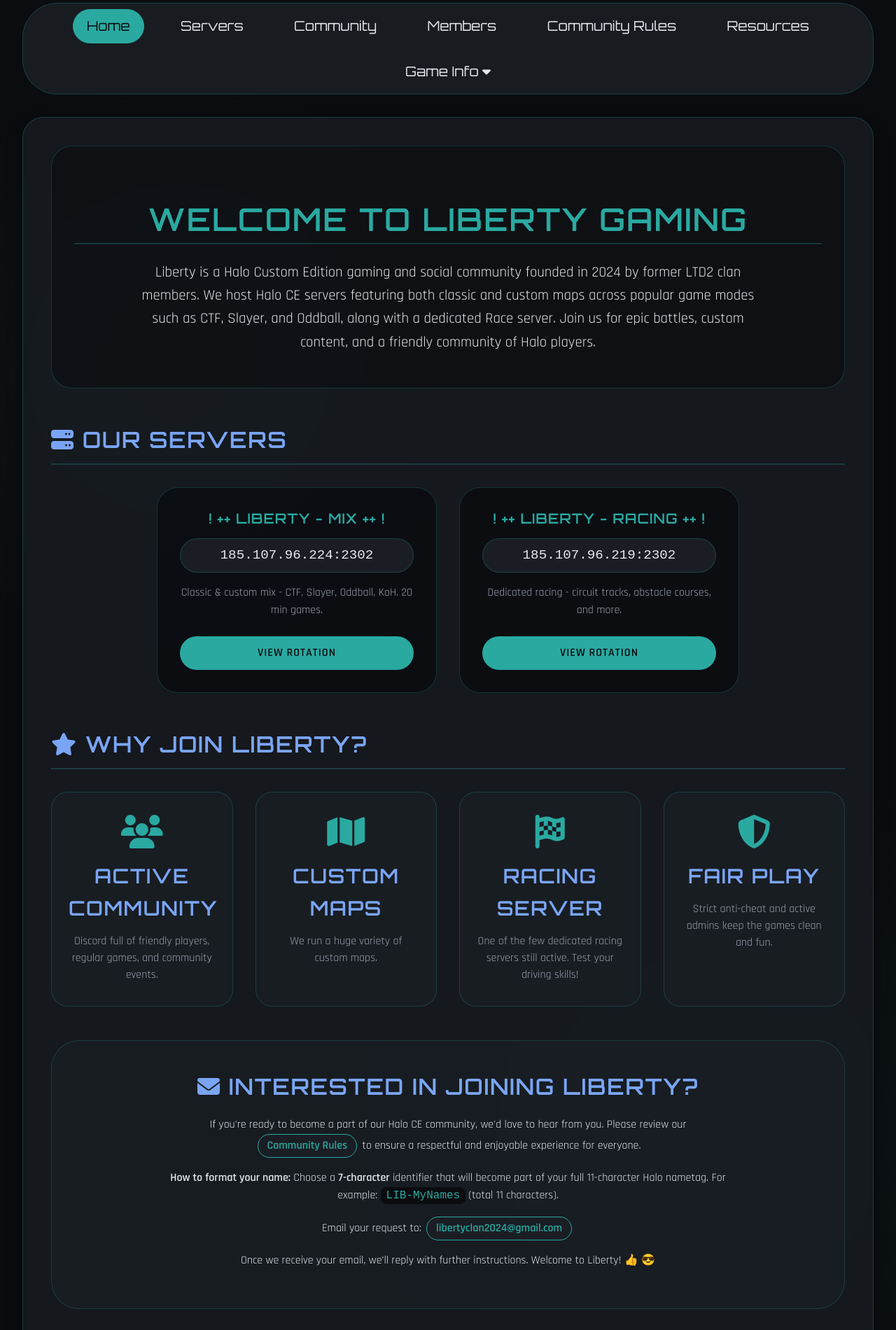
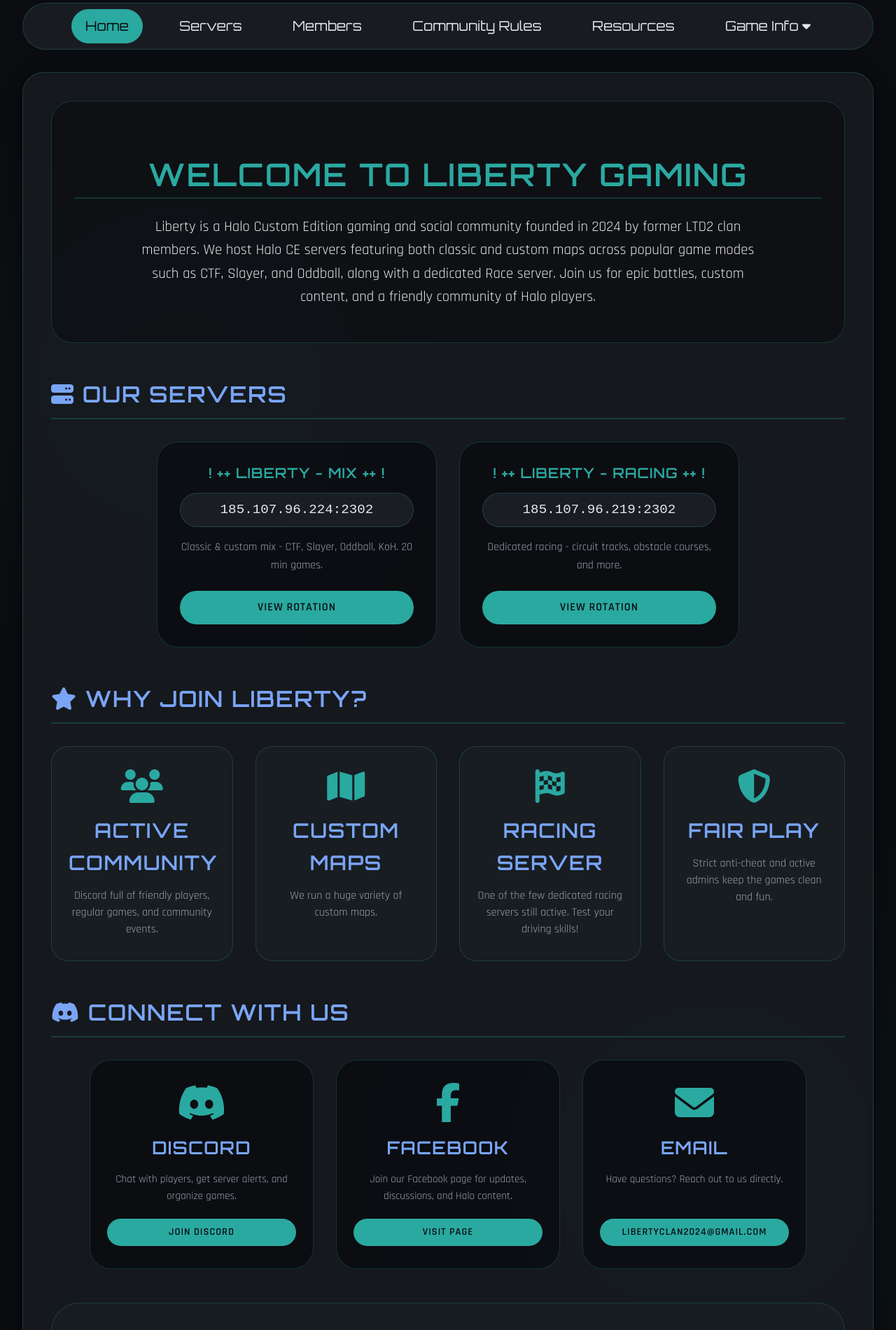
Before and after one commit to Chalwk/liberty-ce, a Jekyll site: the page built from index.html, in a window 1280 px wide. Shown: the part 290-2190 px from the top of the page at 70% size. Built offline with Jekyll 4.4.1, drawn with Linux system fonts in a browser that asks for light colours; some of the changed text lies outside the part shown.

Commit message:
(refactor) removed community.html and refactored index.html with layout/css changes.

```diff
--- a/_includes/header.html
+++ b/_includes/header.html
@@ -20,8 +20,6 @@
                href="{{ site.baseurl }}/index">Home</a></li>
         <li><a class="nav-link {% if page.url == '/pages/servers' %}active{% endif %}"
                href="{{ site.baseurl }}/pages/servers">Servers</a></li>
-        <li><a class="nav-link {% if page.url == '/pages/community' %}active{% endif %}"
-               href="{{ site.baseurl }}/pages/community">Community</a></li>
         <li><a class="nav-link {% if page.url == '/pages/members' %}active{% endif %}"
                href="{{ site.baseurl }}/pages/members">Members</a></li>
         <li><a class="nav-link {% if page.url == '/pages/community-rules' %}active{% endif %}"
--- a/index.html
+++ b/index.html
@@ -61,26 +61,40 @@
     </div>
 </div>
 
-<div class="join-section">
-    <h3><i class="fas fa-envelope"></i> Interested in Joining Liberty?</h3>
-    <p>If you're ready to become a part of our Halo CE community, we'd love to hear from you. Please review our <a
-            href="https://liberty-ce.net/pages/community-rules" class="rules-link">Community Rules</a> to ensure a
-        respectful and enjoyable experience for everyone.</p>
-    <p><strong>How to format your name:</strong> Choose a <strong>7-character</strong> identifier that will become part
-        of your full 11-character Halo nametag. For example: <code>LIB-MyNames</code> (total 11 characters).</p>
-    <p>Email your request to: <a href="mailto:libertyclan2024@gmail.com"
-                                 class="email-link">libertyclan2024@gmail.com</a></p>
-    <p>Once we receive your email, we’ll reply with further instructions. Welcome to Liberty! 👍 😎</p>
+<h2><i class="fab fa-discord"></i> Connect With Us</h2>
+<div class="community-hub">
+    <div class="community-card">
+        <i class="fab fa-discord"></i>
+        <h3>Discord</h3>
+        <p>Chat with players, get server alerts, and organize games.</p>
+        <a class="btn" href="https://discord.gg/3J2Zppghz5" target="_blank">Join Discord</a>
+    </div>
+    <div class="community-card">
+        <i class="fab fa-facebook-f"></i>
+        <h3>Facebook</h3>
+        <p>Join our Facebook page for updates, discussions, and Halo content.</p>
+        <a class="btn" href="https://www.facebook.com/LibertyClan" target="_blank">Visit Page</a>
+    </div>
+    <div class="community-card">
+        <i class="fas fa-envelope"></i>
+        <h3>Email</h3>
+        <p>Have questions? Reach out to us directly.</p>
+        <a class="btn" href="mailto:libertyclan2024@gmail.com">libertyclan2024@gmail.com</a>
+    </div>
 </div>
 
-<div class="cta-section">
-    <h3><i class="fab fa-discord"></i> Hang out with us</h3>
-    <p style="margin-bottom: 1rem; color: var(--text-light);">Join our Discord to get server alerts, organize games,
-        and meet fellow Spartans.</p>
-    <a class="btn" href="https://discord.gg/3J2Zppghz5" target="_blank">Join Discord</a>
-    <a class="btn" href="pages/community"
-       style="background: transparent; border: 1px solid var(--primary); color: var(--primary); margin-left: 1rem;">Explore
-        Community</a>
+<div class="join-section">
+    <h3><i class="fas fa-user-plus"></i> Interested in Joining Liberty?</h3>
+    <p>If you're ready to become a part of our Halo CE community, we'd love to hear from you. Please review our <a
+            class="rules-link" href="pages/community-rules">Community Rules</a> to ensure a respectful and enjoyable
+        experience for everyone.</p>
+    <p><strong>How to format your name:</strong> Choose a <strong>7-character</strong> identifier that becomes part of
+        your full 11‑character Halo nametag.<br>
+        Example: <code>LIB-MyNames</code> (total 11 characters).</p>
+    <p>Email your request to: <a class="email-link"
+                                 href="mailto:libertyclan2024@gmail.com">libertyclan2024@gmail.com</a>
+    </p>
+    <p>Once we receive your email, we’ll reply with further instructions. Welcome to Liberty! 👍 😎</p>
 </div>
 
 <style>
@@ -207,25 +221,68 @@
         line-height: 1.5;
     }
 
-    .cta-section {
-        text-align: center;
-        background: rgba(42, 169, 161, 0.1);
-        border-radius: 40px;
-        padding: 2.5rem;
-        margin: 2rem 0 1rem;
-        border: 1px dashed var(--primary);
+    .community-hub {
+        display: flex;
+        flex-wrap: wrap;
+        gap: 2rem;
+        justify-content: center;
+        margin: 2rem 0 3rem;
     }
 
-    .cta-section h3 {
-        font-size: 2rem;
+    .community-card {
+        background: rgba(10, 12, 15, 0.8);
+        border: 1px solid var(--border-glow);
+        border-radius: 30px;
+        padding: 2rem 1.5rem;
+        text-align: center;
+        transition: var(--transition);
+        /* Equal width and height */
+        flex: 1 1 280px;
+        max-width: 320px;
+        display: flex;
+        flex-direction: column;
+    }
+
+    .community-card:hover {
+        transform: translateY(-6px);
+        border-color: var(--primary);
+        box-shadow: 0 0 20px var(--primary);
+    }
+
+    .community-card i {
+        font-size: 3.5rem;
         color: var(--primary);
         margin-bottom: 1rem;
     }
 
-    .cta-section .btn {
-        font-size: 1.2rem;
-        padding: 0.8rem 2rem;
-        margin-top: 1rem;
+    .community-card h3 {
+        font-size: 1.6rem;
+        margin-bottom: 0.8rem;
+        color: var(--accent);
+    }
+
+    .community-card p {
+        color: var(--text-muted);
+        margin-bottom: 1.2rem;
+        font-size: 0.95rem;
+        flex-grow: 1;
+    }
+
+    .community-card .btn {
+        font-size: 0.9rem;
+        padding: 0.5rem 1rem;
+        white-space: nowrap;
+        overflow-x: auto;
+        display: inline-block;
+        margin-top: auto;
+        text-align: center;
+    }
+
+    @media (max-width: 550px) {
+        .community-card .btn {
+            white-space: normal;
+            word-break: break-all;
+        }
     }
 
     .join-section {
@@ -272,7 +329,7 @@
         font-size: 1rem;
     }
 
-    @media (max-width: 600px) {
+    @media (max-width: 700px) {
         .hero h2 {
             font-size: 2rem;
         }
@@ -289,23 +346,18 @@
             font-size: 1.5rem;
         }
 
-        .cta-section h3,
-        .join-section h3 {
-            font-size: 1.6rem;
-        }
-
-        .cta-section .btn {
-            display: block;
-            width: 100%;
-            margin: 0.5rem 0;
-        }
-
-        .cta-section a.btn:last-child {
-            margin-left: 0 !important;
+        .community-card {
+            flex: 1 1 260px;
+            max-width: 300px;
+            padding: 1.5rem;
         }
 
         .join-section {
             padding: 1.5rem;
+        }
+
+        .join-section h3 {
+            font-size: 1.6rem;
         }
 
         .join-section .email-link,
--- a/pages/community.html
+++ /dev/null
@@ -1,95 +0,0 @@
----
-layout: default
-title: Community
----
-
-<!--
-  Liberty Gaming - Halo CE Website
-  Developer: Jericho Crosby / Chalwk
-  Copyright (c) 2026 Liberty Gaming - Halo CE. All rights reserved.
-  This file is part of the proprietary Liberty Gaming website.
-  Use, copying, or distribution without permission is strictly prohibited.
--->
-
-<h1>Join the Community</h1>
-<p>We're a friendly bunch of Halo CE enthusiasts. Jump into our Discord, follow us on YouTube and Facebook.</p>
-
-<div class="community-links">
-    <div class="community-card">
-        <i class="fab fa-discord"></i>
-        <h3>Discord</h3>
-        <p>Chat with players, get server alerts, and organize games.</p>
-        <a class="btn" href="https://discord.gg/3J2Zppghz5">Join Discord</a>
-    </div>
-    <div class="community-card">
-        <i class="fab fa-youtube"></i>
-        <h3>YouTube</h3>
-        <p>Watch gameplay, map showcases, and tutorials.</p>
-        <a class="btn" href="#">COMING SOON</a>
-    </div>
-    <div class="community-card">
-        <i class="fab fa-facebook-f"></i>
-        <h3>Facebook</h3>
-        <p>Join our Facebook page for updates, discussions, and Halo content.</p>
-        <a class="btn" href="https://www.facebook.com/LibertyClan">Visit Page</a>
-    </div>
-    <div class="community-card">
-        <i class="fas fa-envelope"></i>
-        <h3>Email</h3>
-        <p>Have questions? Reach out to us directly.</p>
-        <a class="btn" href="mailto:libertyclan2024@gmail.com">Contact Us</a>
-    </div>
-</div>
-
-<style>
-    .community-links {
-        display: flex;
-        flex-wrap: wrap;
-        gap: 2rem;
-        justify-content: center;
-        margin: 3rem 0;
-    }
-
-    .community-card {
-        background: rgba(10, 12, 15, 0.8);
-        border: 1px solid var(--border-glow);
-        border-radius: 30px;
-        padding: 2.5rem 2rem;
-        text-align: center;
-        width: 280px;
-        transition: var(--transition);
-    }
-
-    .community-card:hover {
-        transform: translateY(-8px);
-        box-shadow: 0 0 20px var(--primary);
-    }
-
-    .community-card i {
-        font-size: 4rem;
-        color: var(--primary);
-        margin-bottom: 1rem;
-    }
-
-    .community-card h3 {
-        font-size: 1.8rem;
-        margin-bottom: 1rem;
-    }
-
-    .community-card p {
-        color: var(--text-muted);
-        margin-bottom: 1.5rem;
-    }
-
-    @media (max-width: 600px) {
-        .community-card {
-            width: 100%;
-            max-width: 350px;
-            padding: 2rem 1.5rem;
-        }
-
-        .community-card h3 {
-            font-size: 1.5rem;
-        }
-    }
-</style>
```
